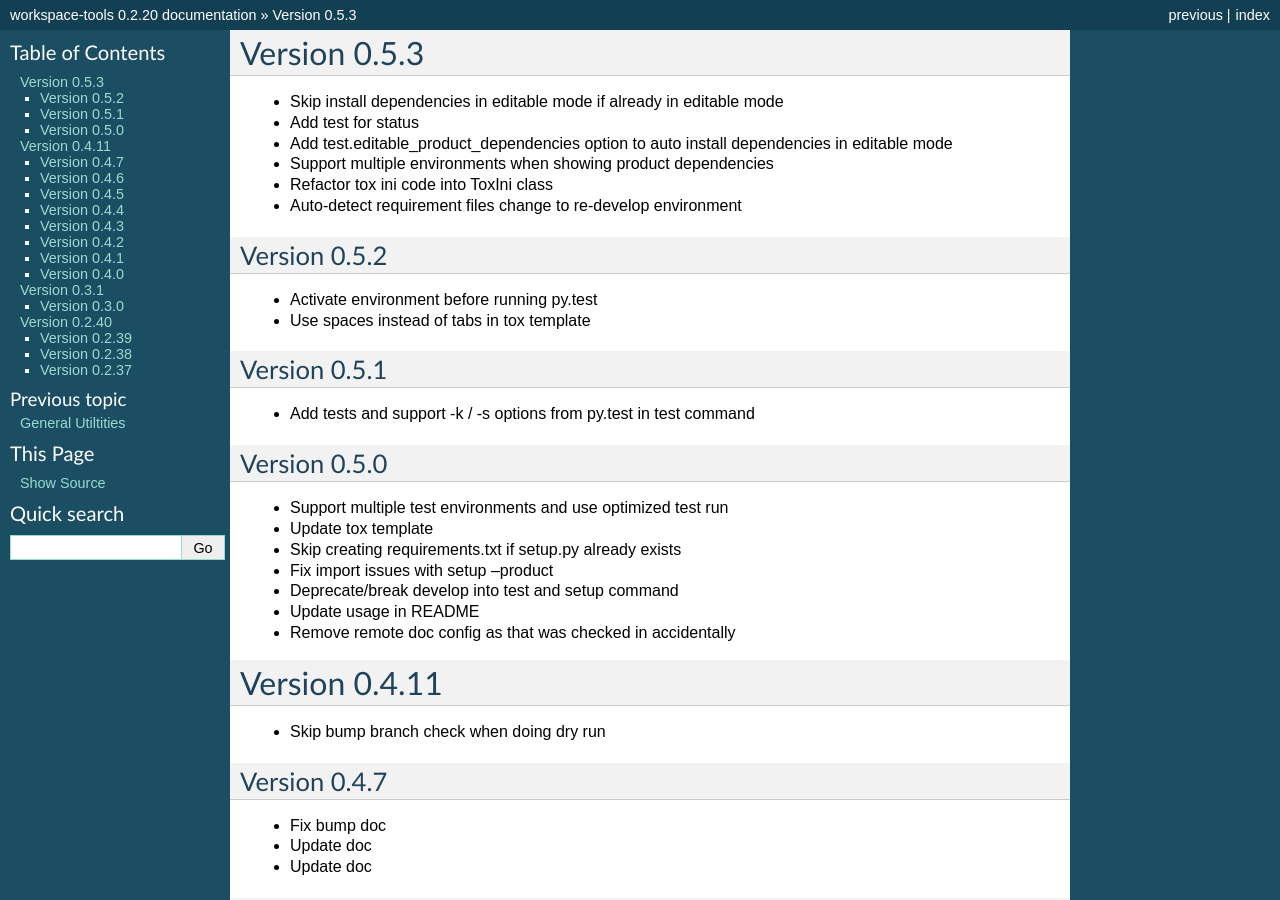
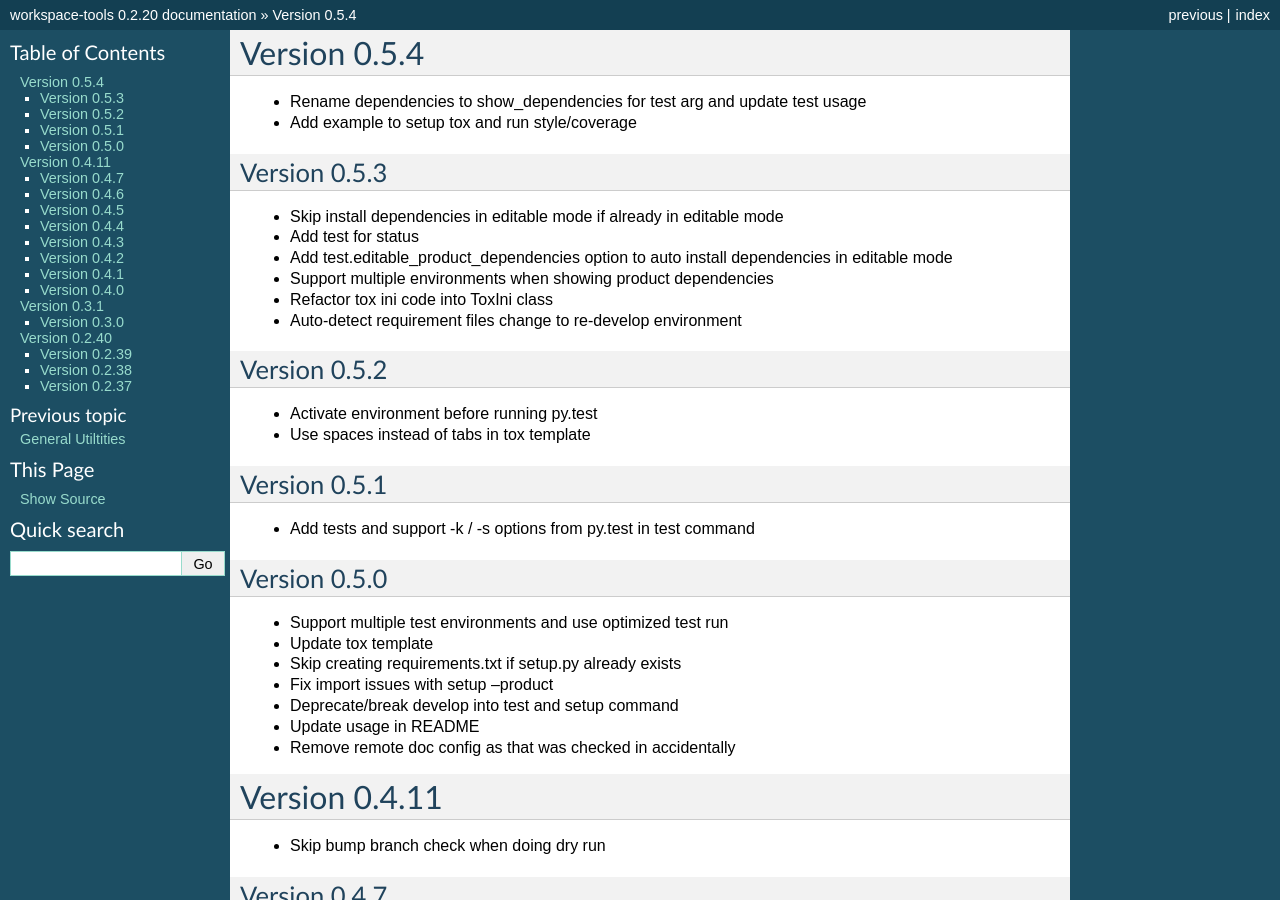
Before and after one commit to maxzheng/workspace-tools, a Sphinx documentation site: the page built from docs/CHANGELOG.rst, in a window 1280 px wide and 900 px high. Built offline with Sphinx 7.4.7, drawn with Linux system fonts in a browser that asks for light colours; some of the changed text lies outside the part shown.

Commit message:
Publish version 0.5.4

```diff
--- a/docs/CHANGELOG.rst
+++ b/docs/CHANGELOG.rst
@@ -1,5 +1,13 @@
+Version 0.5.4
+================================================================================
+
+* Rename dependencies to show_dependencies for test arg and update test usage
+
+* Add example to setup tox and run style/coverage
+
+
 Version 0.5.3
-================================================================================
+--------------------------------------------------------------------------------
 
 * Skip install dependencies in editable mode if already in editable mode
 
--- a/setup.py
+++ b/setup.py
@@ -10,7 +10,7 @@ def find_files(path):
 
 setuptools.setup(
   name='workspace-tools',
-  version='0.5.3',
+  version='0.5.4',
 
   author='Max Zheng',
   author_email='maxzheng.os @t gmail.com',
```
